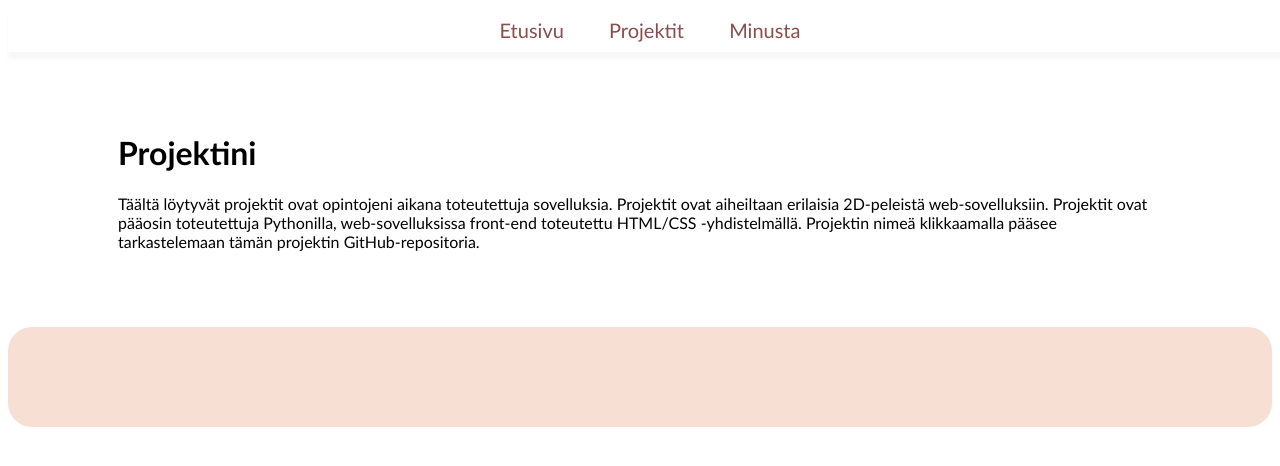
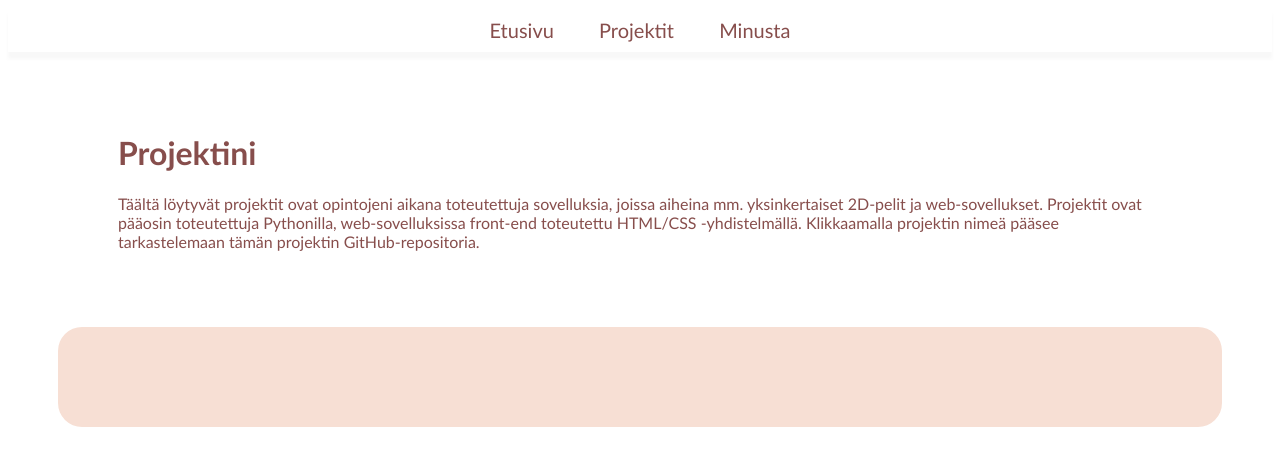
Before and after one commit to Na-na13/portfolio, a Flask app: page /projects in a window 1280 px wide. Shown: the top 466 px of the page. Run offline with Flask 3, Linux system fonts and the light colour scheme; data that the repository does not hold is empty.

Commit message:
minor modification to layout

```diff
--- a/static/styles.css
+++ b/static/styles.css
@@ -1,6 +1,7 @@
 body {
     background-color: white;
     font-family: "Trebuchet MS";
+    color: #874E4C;
 }
 .navbar {
     padding: 10px;
@@ -10,7 +11,6 @@ body {
     box-shadow: 0px 7px 3px rgba(220, 220, 220, .2);
     position: sticky;
     top: 0;
-    width: 100%;
 
   }
 .navbar a {
@@ -34,7 +34,8 @@ body {
 }
 .repo-container {
     background-color: #F7DFD4;
-    padding: 50px 100px;
+    margin: 0px 50px;
+    padding: 50px 80px;
     border-radius: 24px;
     display: grid;
     grid-template-columns: 1fr 1fr;
--- a/templates/projects.html
+++ b/templates/projects.html
@@ -2,16 +2,16 @@
 {% block content %}
         <div class="info-text">
             <h1>Projektini</h1>
-            <p>Täältä löytyvät projektit ovat opintojeni aikana toteutettuja sovelluksia. Projektit
-                ovat aiheiltaan erilaisia 2D-peleistä web-sovelluksiin. Projektit ovat pääosin toteutettuja
-                Pythonilla, web-sovelluksissa front-end toteutettu HTML/CSS -yhdistelmällä. Projektin nimeä
-                klikkaamalla pääsee tarkastelemaan tämän projektin GitHub-repositoria.
+            <p>Täältä löytyvät projektit ovat opintojeni aikana toteutettuja sovelluksia, joissa
+                aiheina mm. yksinkertaiset 2D-pelit ja web-sovellukset. Projektit ovat pääosin toteutettuja
+                Pythonilla, web-sovelluksissa front-end toteutettu HTML/CSS -yhdistelmällä. Klikkaamalla
+                projektin nimeä pääsee tarkastelemaan tämän projektin GitHub-repositoria.
             </p>
         </div>
         <div class="repo-container">
             {% for repo in repos %}
             <div class="repo">
-                <a href="{{ repo['html_url'] }}">{{ repo['name']  }}</a> <br>
+                <a href="{{ repo['html_url'] }}" target="_blank">{{ repo['name']  }}</a> <br>
                 <div class=repo-description>{{ repo['description'] }}</div> <br>
                 {% for topic in repo['topics'] %}
                     <button class=repo-topics>{{ topic }}</button>
```
